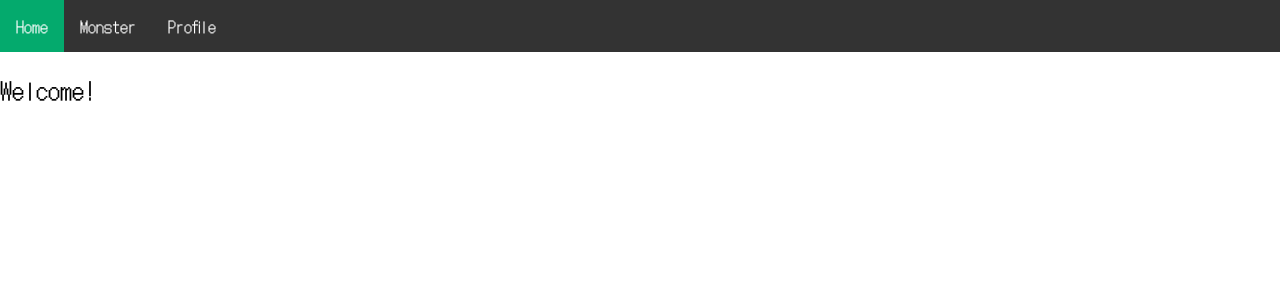
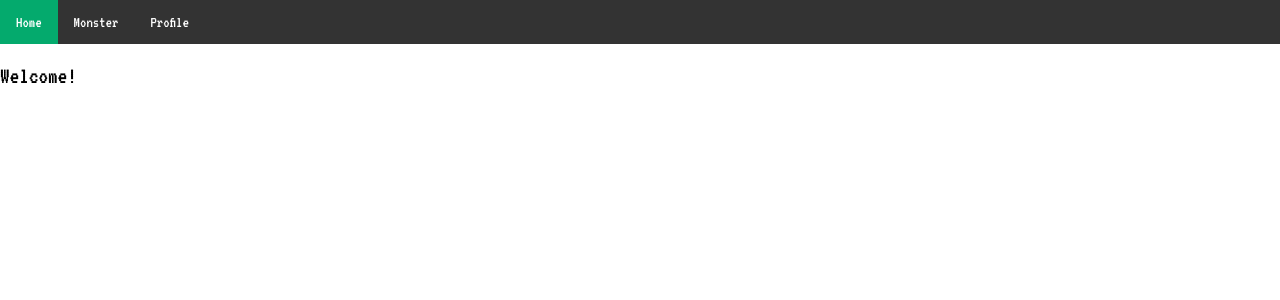
Before and after one commit to pclauring/babs, a React (Create React App) app in the folder ui/: page / in a window 1280 px wide. Shown: the top 300 px of the page. Built offline with nearby package versions, Linux system fonts and the light colour scheme.

Commit message:
Added font Started Detail Page

```diff
--- a/ui/src/App.tsx
+++ b/ui/src/App.tsx
@@ -5,6 +5,7 @@ import Monster from "./features/monster";
 import Profile from "./features/profile";
 import Welcome from "./features/welcome";
 import NoMatch from "./features/nomatch";
+import MonsterDetail from "./features/monster/MonsterDetail";
 
 function App() {
   return (
@@ -12,6 +13,7 @@ function App() {
       <Routes>
         <Route path="/" element={<Layout />}>
           <Route index element={<Welcome />} />
+          <Route path="monster/:id" element={<MonsterDetail />} />
           <Route path="monster" element={<Monster />} />
           <Route path="profile" element={<Profile />} />
           {/* Using path="*"" means "match anything", so this route
--- /dev/null
+++ b/ui/src/features/monster/MonsterDetail.tsx
@@ -0,0 +1,29 @@
+import { useEffect, useState } from "react";
+import { useParams } from "react-router-dom";
+import { MonsterService } from "../../services/MonsterService";
+import { MonsterModel } from "../../types/MonsterModel";
+import MonsterStats from "./MonsterStats";
+
+const MonsterDetail: React.FC<{}> = () => {
+  const monsterService = new MonsterService(
+    process.env.REACT_APP_API_HOST,
+    undefined,
+  );
+  const { id } = useParams();
+  const [monster, setMonster] = useState<MonsterModel>();
+  useEffect(() => {
+    if (id !== undefined)
+      monsterService.getMonsterById(parseInt(id)).then(({ data }) => {
+        setMonster(data);
+      });
+  });
+
+  return (
+    <div>
+      {monster && <h1>NAME: {monster.name}</h1>}
+      {monster && <MonsterStats monster={monster} />}
+    </div>
+  );
+};
+
+export default MonsterDetail;
--- a/ui/src/index.css
+++ b/ui/src/index.css
@@ -1,8 +1,8 @@
 body {
   margin: 0;
-  font-family: "DotGothic16", -apple-system, BlinkMacSystemFont, "Segoe UI",
-    "Roboto", "Oxygen", "Ubuntu", "Cantarell", "Fira Sans", "Droid Sans",
-    "Helvetica Neue", sans-serif;
+  font-family: "VT323", -apple-system, BlinkMacSystemFont, "Segoe UI", "Roboto",
+    "Oxygen", "Ubuntu", "Cantarell", "Fira Sans", "Droid Sans", "Helvetica Neue",
+    sans-serif;
   -webkit-font-smoothing: antialiased;
   -moz-osx-font-smoothing: grayscale;
 }
@@ -18,3 +18,9 @@ code {
     url("./fonts/DotGothic16/DotGothic16-Regular.ttf") format("truetype");
   font-weight: bold;
 }
+
+@font-face {
+  font-family: "VT323";
+  src: local("VT323"), url("./fonts/VT323/VT323-Regular.ttf") format("truetype");
+  font-weight: bold;
+}
--- a/ui/src/services/IMonsterService.ts
+++ b/ui/src/services/IMonsterService.ts
@@ -9,6 +9,7 @@ export interface IMonsterService {
   createMonster(
     monster: MonsterModel,
   ): Promise<AxiosResponse<ServiceResponse<MonsterModel>>>;
+  getMonsterById(id: number): Promise<AxiosResponse<MonsterModel>>;
   deleteMonster(
     _id: number,
   ): Promise<AxiosResponse<ServiceResponse<MonsterModel>>>;
--- a/ui/src/services/MonsterService.ts
+++ b/ui/src/services/MonsterService.ts
@@ -25,6 +25,10 @@ export class MonsterService implements IMonsterService {
     );
   }
 
+  getMonsterById(id: number): Promise<AxiosResponse<MonsterModel>> {
+    return this._axiosClient.get<MonsterModel>(`/${id}`);
+  }
+
   public createMonster(
     monster: MonsterModel,
   ): Promise<AxiosResponse<ServiceResponse<MonsterModel>>> {
```
Also changed, not shown: ui/src/fonts/VT323/OFL.txt (added), ui/src/fonts/VT323/VT323-Regular.ttf (added).
